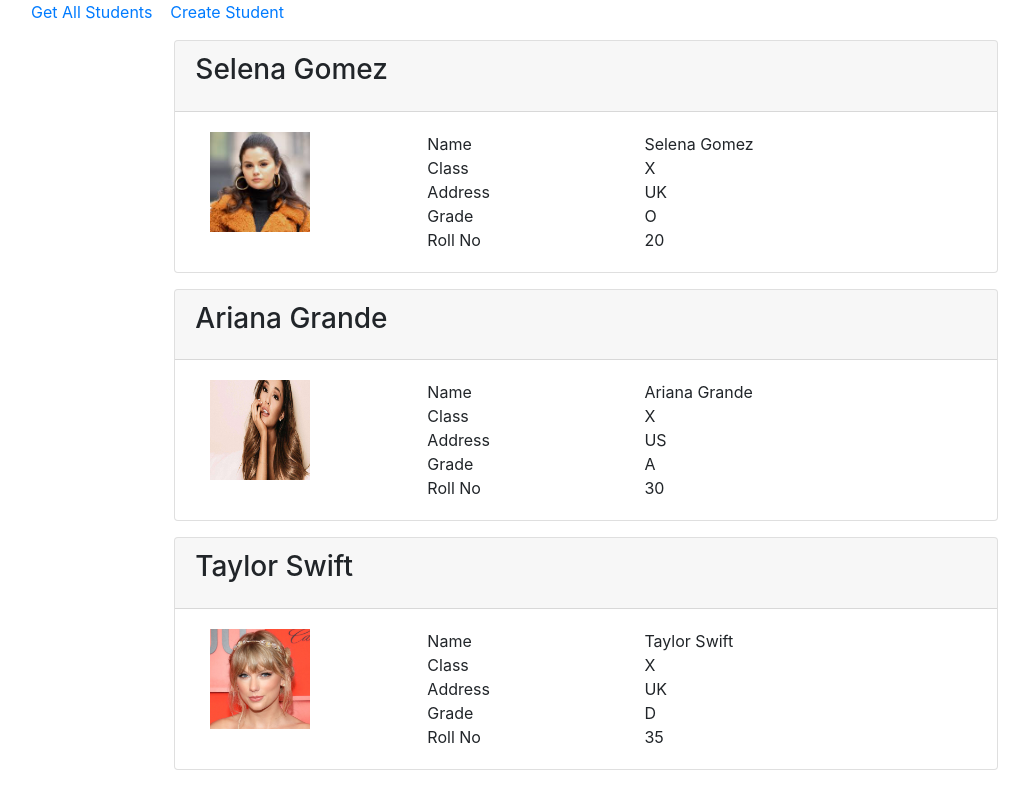
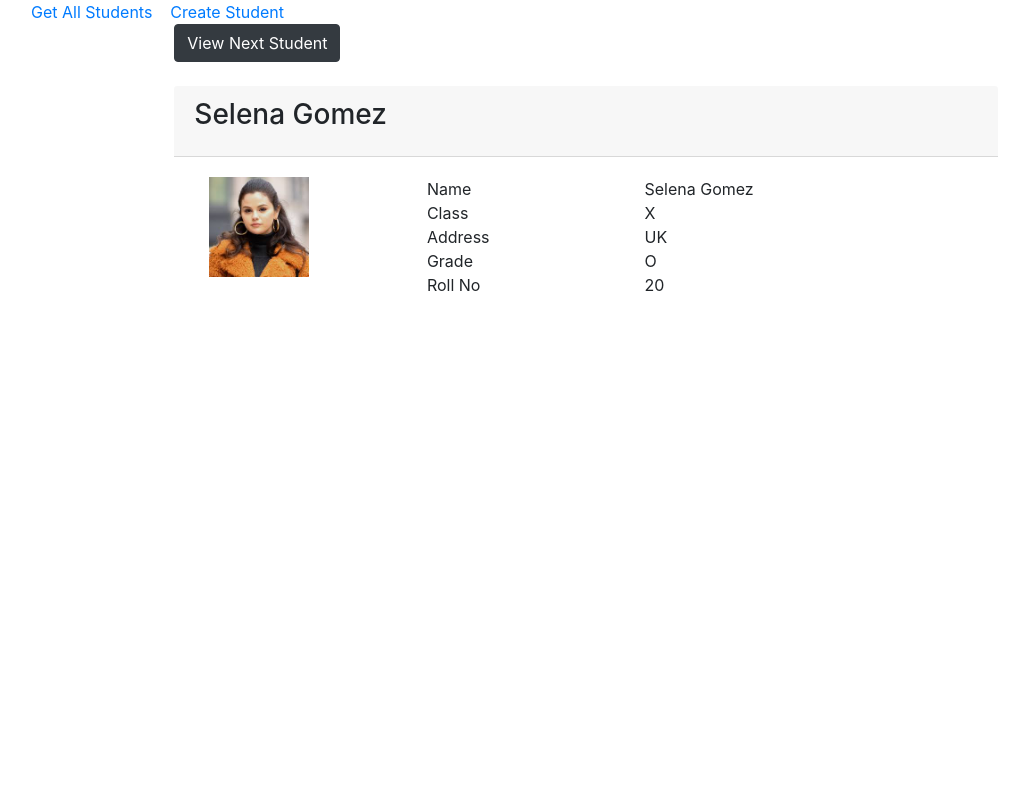
Before and after one commit to Anagha1009/AngularCrud, an Angular app in the folder CrudProject/: page /list-students in a window 1280 px wide. Shown: the whole page, without its empty margins (54-1083 px from the left). Built offline with nearby package versions, Linux system fonts and the light colour scheme.

Commit message:
ngOnChanges

```diff
--- a/CrudProject/src/app/student/display-student/display-student.component.ts
+++ b/CrudProject/src/app/student/display-student/display-student.component.ts
@@ -1,4 +1,4 @@
-import { Component, Input, OnInit } from '@angular/core';
+import { Component, Input, OnInit, OnChanges, SimpleChanges, SimpleChange } from '@angular/core';
 import { Student } from 'src/app/models/student.model';
 
 @Component({
@@ -6,10 +6,14 @@ import { Student } from 'src/app/models/student.model';
   templateUrl: './display-student.component.html',
   styleUrls: ['./display-student.component.css']
 })
-export class DisplayStudentComponent implements OnInit {
+export class DisplayStudentComponent implements OnInit, OnChanges{
   @Input()
   student!: Student;
   constructor() { }
+
+  ngOnChanges(changes: SimpleChanges): void {
+    console.log(changes);
+  }
 
   ngOnInit(): void {
   }
--- a/CrudProject/src/app/student/list-students/list-students.component.html
+++ b/CrudProject/src/app/student/list-students/list-students.component.html
@@ -1,5 +1,8 @@
 <div class="col-md-8 mx-auto">
-    <div class="card my-3" *ngFor="let student of students">
+    <!-- <div class="card my-3" *ngFor="let student of students">
         <app-display-student [student]="student"></app-display-student>
-    </div>
+    </div>     -->
+    <button (click)="nextStudent()" class="btn btn-dark">View Next Student</button>
+    <br><br>
+    <app-display-student [student]="studentToDisplay"></app-display-student>
 </div>
--- a/CrudProject/src/app/student/list-students/list-students.component.ts
+++ b/CrudProject/src/app/student/list-students/list-students.component.ts
@@ -37,10 +37,23 @@ export class ListStudentsComponent implements OnInit {
       imgPath:'assets/images/Taylor-Swift.jpg'
     }
   ]
+  studentToDisplay: Student = new Student;
+  private arrayIndex  = 1;
+
   constructor(private _studentService:StudentserviceService) { }
 
   ngOnInit(): void {
     this.students = this._studentService.GetStudents();
+    this.studentToDisplay = this.students[0];
   }
 
+  nextStudent():void{
+    if(this.arrayIndex<= 2){
+      this.studentToDisplay = this.students[this.arrayIndex];
+      this.arrayIndex++;
+    }else{
+      this.studentToDisplay = this.students[0];
+      this.arrayIndex = 1;
+    }
+  }
 }
```
